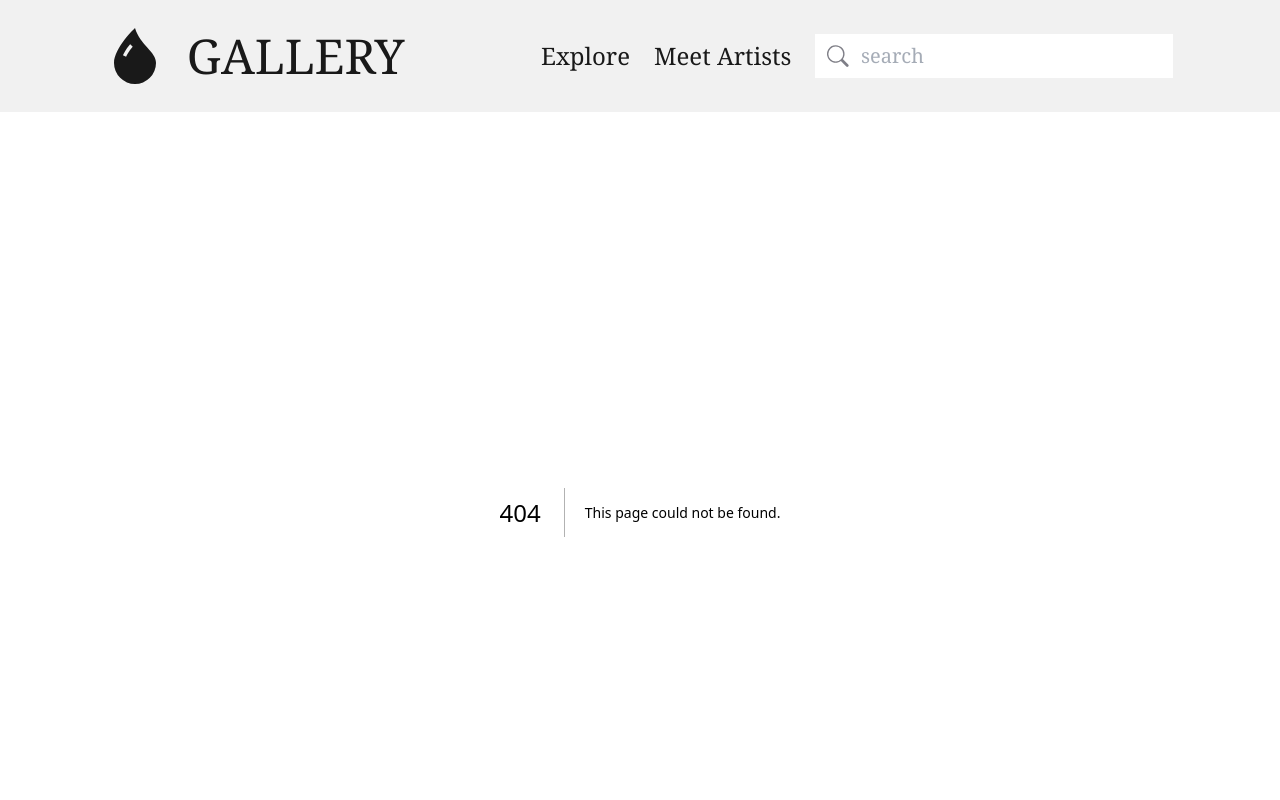
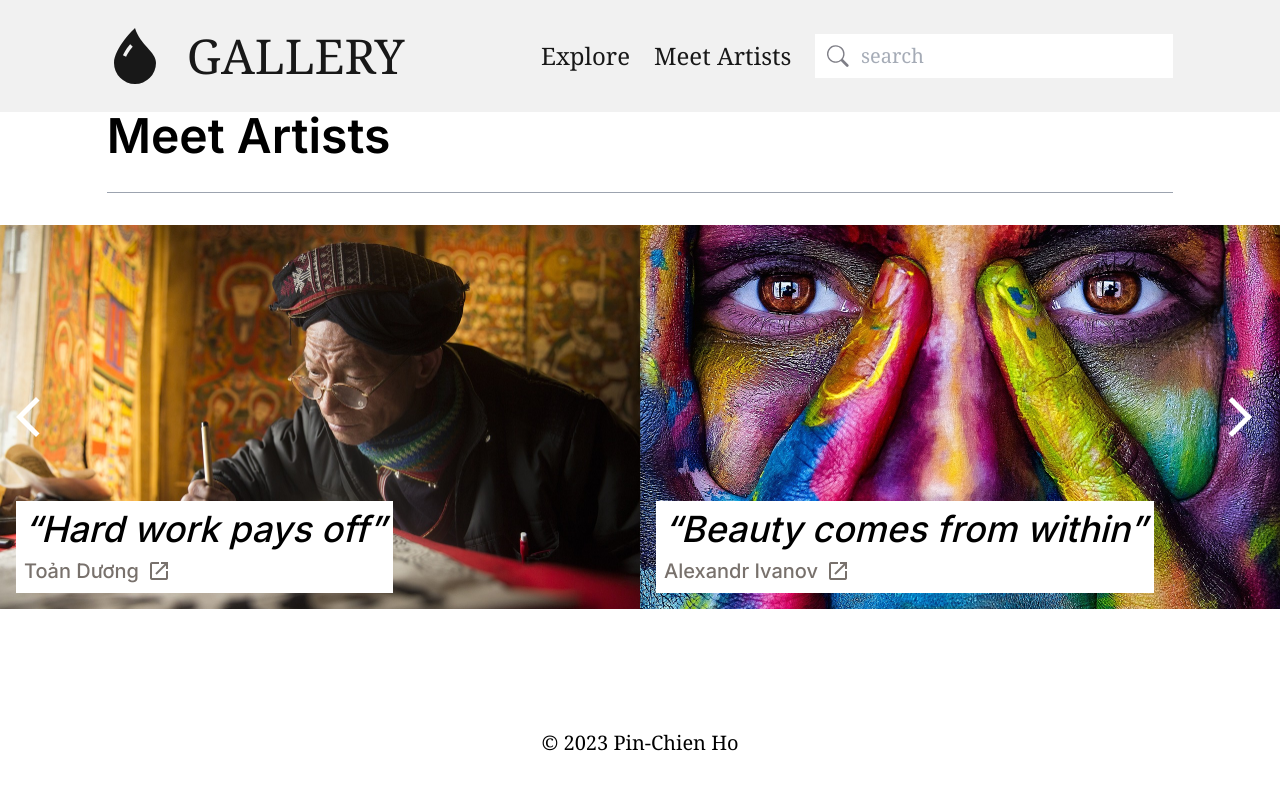
Before and after one commit to nepikn/gallery-next, a Next.js app: page /meet-artists in a window 1280 px wide. Before the commit this address had no page. Shown: the top 800 px of the page. Built offline with nearby package versions, Linux system fonts and the light colour scheme.

Commit message:
section page

```diff
--- a/app/components/H2.tsx
+++ /dev/null
@@ -1,7 +0,0 @@
-export default function H2({ name }: { name: string }) {
-  return (
-    <h2 className="border-b border-gray-400 pb-8 text-5xl font-semibold">
-      {name}
-    </h2>
-  );
-}
--- /dev/null
+++ b/app/components/Section.tsx
@@ -0,0 +1,25 @@
+import React from "react";
+
+export default function Section({
+  name,
+  children,
+}: {
+  name: string;
+  children: React.ReactNode;
+}) {
+  const id = name
+    .split(" ")
+    .map((str) => str.toLowerCase())
+    .join("-");
+
+  return (
+    <section id={id} className="space-y-8">
+      <div className={`mx-auto w-5/6`}>
+        <h2 className="border-b border-gray-400 pb-8 text-5xl font-semibold">
+          {name}
+        </h2>
+      </div>
+      {children}
+    </section>
+  );
+}
--- a/app/components/ExploreList.tsx
+++ b/app/explore/page.tsx
@@ -2,9 +2,10 @@ import Image from "next/image";
 import Link from "next/link";
 import { Buffer } from "node:buffer";
 import { getPlaiceholder } from "plaiceholder";
-import Figcaption from "./Figcaption";
+import Figcaption from "../components/Figcaption";
+import Section from "../components/Section";
 
-export default async function ExploreList() {
+export default async function Explore() {
   const photos = await getCollection();
   const liClasses = [
     "row-span-4",
@@ -14,13 +15,15 @@ export default async function ExploreList() {
   ].map((span) => `mb-8 ${span}`);
 
   return (
-    <ul className="grid md:grid-cols-2 md:gap-x-4 md:auto-rows-[6.25rem] lg:grid-cols-3">
+    <Section name="Explore">
+      <ul className="mx-auto w-5/6 grid md:grid-cols-2 md:gap-x-4 md:auto-rows-[6.25rem] lg:grid-cols-3">
         {photos.map((photo, i) => (
           <li key={photo.id} className={liClasses[i]}>
             <ExploreFigure photo={photo} />
           </li>
         ))}
       </ul>
+    </Section>
   );
 }
 
@@ -35,14 +38,14 @@ export async function getCollection(): Promise<Photo[]> {
     }
   );
 
-  return (await res.json()).map((p: any) =>
+  return (await res.json()).map((p: Photo) =>
     Object.assign(p, {
       caption: (p.description || p.alt_description).replace(/\s*-.*/, ""),
     })
   );
 }
 
-export function ExploreFigure({ photo }: { photo: Photo }) {
+function ExploreFigure({ photo }: { photo: Photo }) {
   return (
     <figure className="relative h-full w-full group">
       <Figcaption
--- a/app/components/Artists.tsx
+++ b/app/meet-artists/page.tsx
@@ -1,23 +1,20 @@
 "use client";
 
-import { useCallback } from "react";
+import React, { useCallback } from "react";
 // import { register } from "swiper/element/bundle";
 import artist2 from "app/assets/images/Alexandr-Ivanov.jpg";
 import artist3 from "app/assets/images/Hiep-hong.jpg";
 import artist1 from "app/assets/images/Toản-Dương.jpg";
 import useEmblaCarousel from "embla-carousel-react";
 import Image from "next/image";
-import Author from "./Author";
-import H2 from "./H2";
+import Author from "../components/Author";
+import Section from "../components/Section";
 
 export default function Artists() {
   const [emblaRef, emblaApi] = useEmblaCarousel({ slidesToScroll: "auto" });
 
   return (
-    <section id="meet-artists" className="space-y-8">
-      <div className="mx-auto w-5/6">
-        <H2 name={"Meet Artists"} />
-      </div>
+    <Section name="Meet Artists">
       <div className="relative">
         <div ref={emblaRef} className="overflow-hidden">
           <ul className="flex">
@@ -47,7 +44,7 @@ export default function Artists() {
         <NavButton isPrev={true} emblaApi={emblaApi} />
         <NavButton isPrev={false} emblaApi={emblaApi} />
       </div>
-    </section>
+    </Section>
   );
 }
 
--- a/app/page.tsx
+++ b/app/page.tsx
@@ -1,9 +1,8 @@
 import Image from "next/image";
 import selection from "./assets/images/mountain.jpg";
-import Artists from "./components/Artists";
-import ExploreList from "./components/ExploreList";
+import Artists from "./meet-artists/page";
+import Explore from "./explore/page";
 import Figcaption from "./components/Figcaption";
-import H2 from "./components/H2";
 
 function Selection() {
   return (
@@ -34,15 +33,6 @@ function Selection() {
   );
 }
 
-function Explore() {
-  return (
-    <section id="explore" className="mx-auto w-5/6 space-y-8">
-      <H2 name={"Explore"} />
-      <ExploreList />
-    </section>
-  );
-}
-
 function Page() {
   return (
     <>
```
Also changed, not shown: app/photos/[id]/page.tsx (+2 -7 lines). Lines whose indentation alone changed are shown as unchanged.
